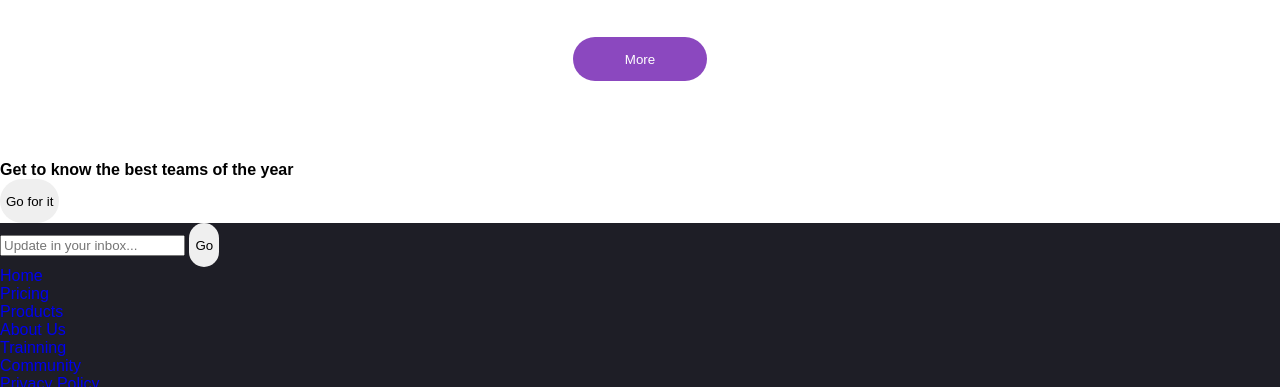
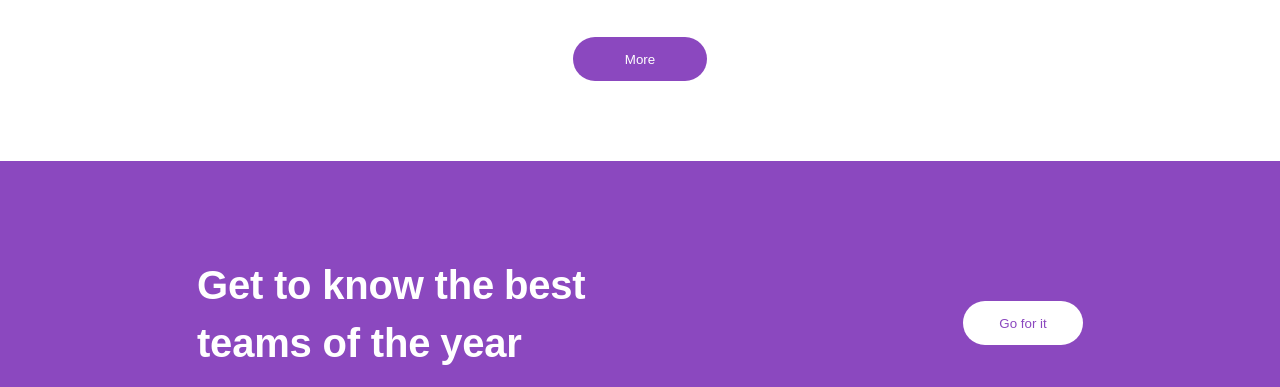
Before and after one commit to sgcm14/0523C02-sportit-maquetado, a plain HTML site: page index.html in a window 1280 px wide. Shown: the part 1742-2129 px from the top of the page. Drawn offline with Linux system fonts and the light colour scheme; a web font is replaced by a local one.

Commit message:
fifth_section finish

```diff
--- a/css/styles.css
+++ b/css/styles.css
@@ -208,6 +208,24 @@ ul {
   flex-direction: column;
 }
 
+#fifth_section {
+  background-color: var(--lightblue);
+  color: var(--white);
+  padding: 30px 0px;
+  font-weight: 700;
+  font-size: 40px;
+  line-height: 48px;
+  letter-spacing: -0.005em;
+  text-align: center;
+}
+
+#fifth_section button {
+  width: 120px;
+  background-color: var(--blue);
+  color: var(--white);
+  margin-top: 40px;
+}
+
 footer {
   background-color: var(--grayishblue);
 }
@@ -283,4 +301,23 @@ footer {
   #cards {
     flex-direction: row;
   }
+
+  #fifth_section{
+    display: flex;
+    justify-content: space-around;
+    padding: 100px 50px;
+    background-color: var(--violet);
+  }
+
+  #fifth_section #text{
+    display: flex;
+    gap: 10px;
+    flex-wrap: wrap;
+    width: 40%;
+  }
+
+  #fifth_section button{
+    background-color: var(--white);
+    color: var(--violet);
+  }
 }
--- a/index.html
+++ b/index.html
@@ -106,9 +106,13 @@
       </div>
       <button class="button_first">More</button>
     </section>
-    <section>
-      <h4>Get to know the best
-        teams of the year</h4>
+    <section id="fifth_section">
+      <div id="text">
+        <p>Get to know the</p>
+        <p> best</p>
+        <p>teams of the</p>
+        <p>year</p>
+      </div>
       <button>Go for it</button>
     </section>
   </main>
```
